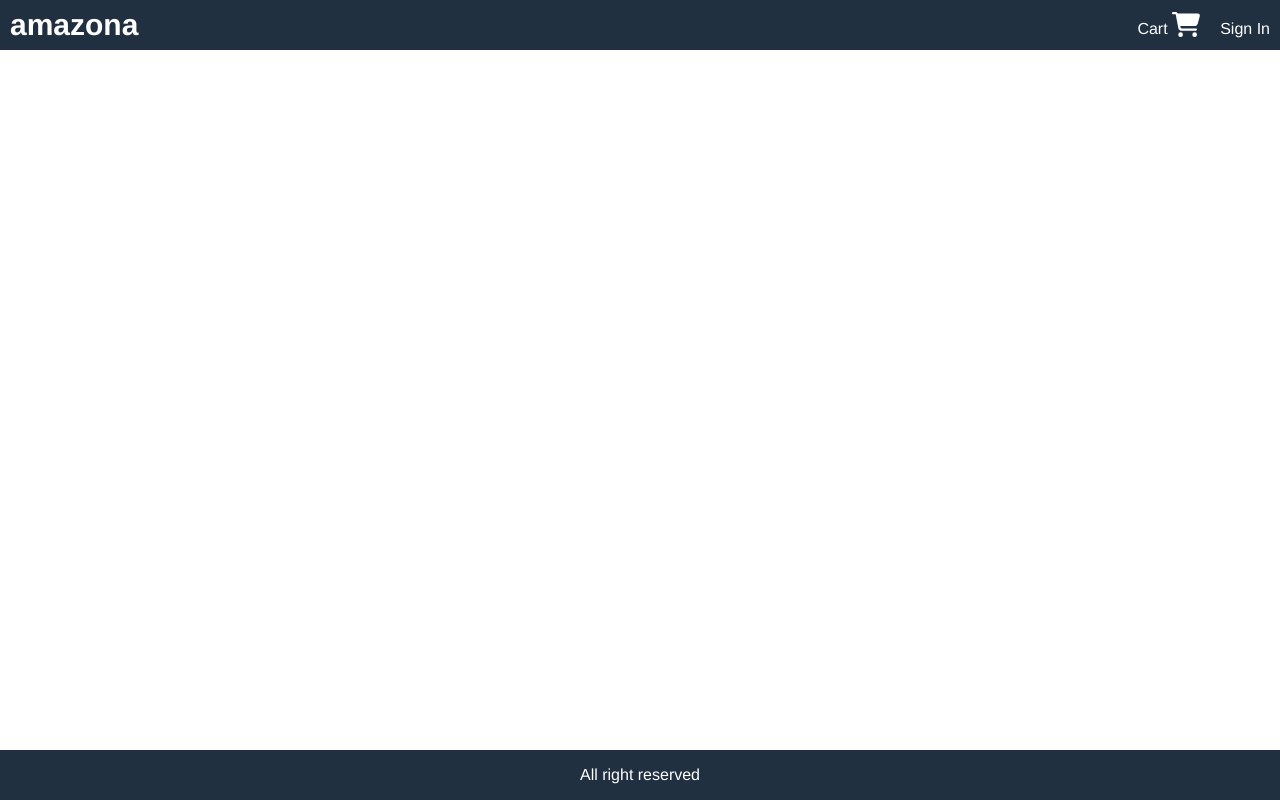
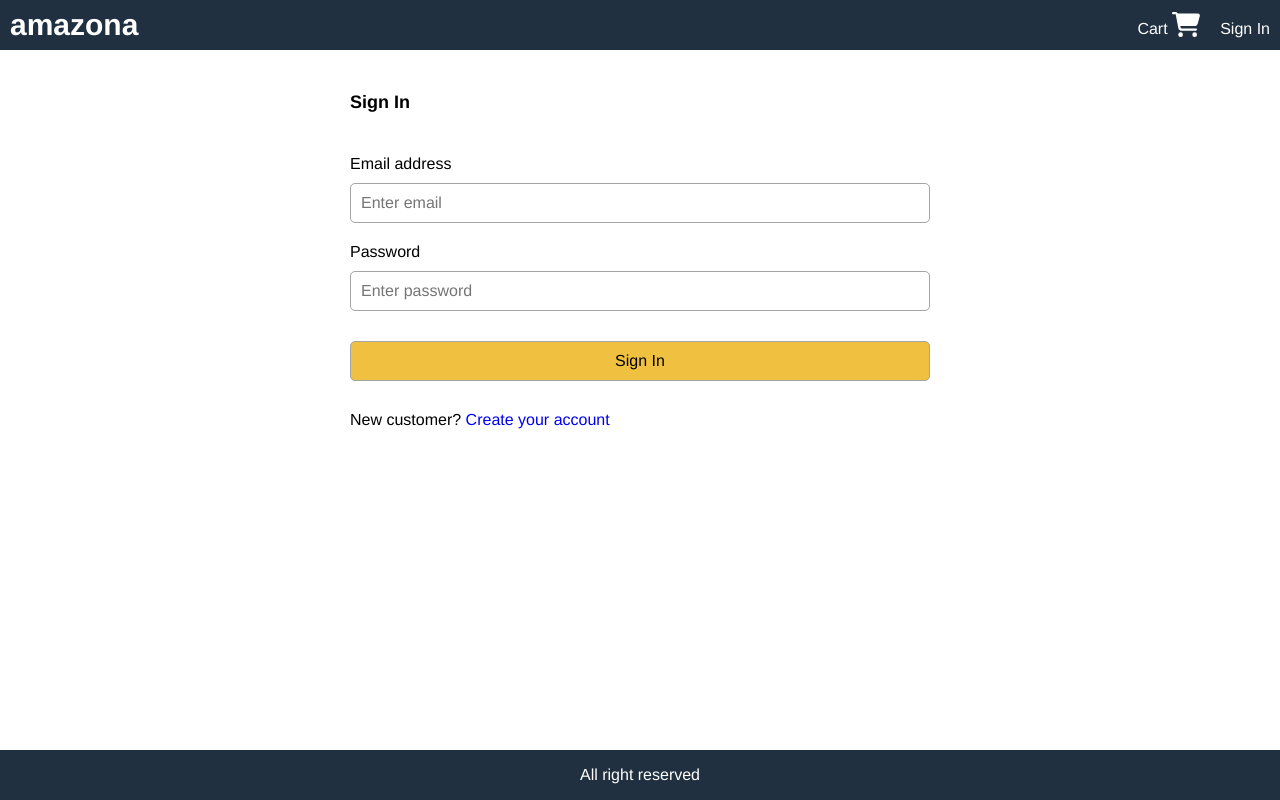
Before and after one commit to VoVanToan26/WEB_AMAZONE, a React (Create React App) app in the folder frontend/: page /signin in a window 1280 px wide. Built offline with nearby package versions, Linux system fonts and the light colour scheme.

Commit message:
8.2 8.3 Implement Sign-In Action

```diff
--- a/frontend/src/App.js
+++ b/frontend/src/App.js
@@ -1,14 +1,21 @@
 import React from 'react';
 import { BrowserRouter as Router, Link, Route, Routes } from 'react-router-dom';
 import { publicRoutes } from '~/routes';
-import { useSelector } from 'react-redux';
+import { useDispatch, useSelector } from 'react-redux';
 import { FontAwesomeIcon } from '@fortawesome/react-fontawesome';
-import { faCartShopping } from '@fortawesome/free-solid-svg-icons';
+import { faCaretDown, faCartShopping } from '@fortawesome/free-solid-svg-icons';
+import { signout } from './actions/userActions';
 function App() {
   // add count cart
   const cart = useSelector((state) => state.cart);
   const { cartItems } = cart;
+  const userSignin = useSelector((state) => state.userSignin);
+  const { userInfo } = userSignin;
 
+  const dispatch = useDispatch();
+  const signoutHandler = () => {
+    dispatch(signout());
+  };
   return (
     <Router>
       <div className="grid-container">
@@ -16,14 +23,32 @@
           <div>
             <Link className="brand" to="./">amazona</Link>
           </div>
-          <div className='Carrt' style={{position:'relative'}}>
+          <div className='Carrt' style={{ position: 'relative' }}>
             <Link to="/cart">
-              Cart <FontAwesomeIcon style={{ 'fontSize': '2.5rem' }} icon={faCartShopping}/>
+              Cart <FontAwesomeIcon style={{ 'fontSize': '2.5rem' }} icon={faCartShopping} />
               {cartItems.length > 0 && (
-                <span style={{ position: 'relative', top:'-1rem' }} className="badge">{cartItems.length}</span>
+                <span style={{ position: 'relative', top: '-1rem' }} className="badge">{cartItems.length}</span>
               )}
             </Link>
-            <Link to="/signin">Sign In</Link>
+            {
+              userInfo
+                ? (<div className='dropdown'>
+                  <Link to="#">
+                    {userInfo.name}
+                    <FontAwesomeIcon icon={faCaretDown} />
+                  </Link>
+                  <ul className="dropdown-content">
+                    <li>
+                      <Link to="#signout" onClick={signoutHandler}>
+                        Sign Out
+                      </Link>
+                    </li>
+                  </ul>
+                  (</div>
+                )
+                : (<Link to="/signin">Sign In</Link>)
+            }
+
           </div>
         </header>
         <main>
--- a/frontend/src/Pages/Product/ProductPage.js
+++ b/frontend/src/Pages/Product/ProductPage.js
@@ -9,9 +9,7 @@
 const ProductPage = () => {
     //dispatch() is the method used to dispatch actions and trigger state changes to the store. react-redux is simply trying to give you convenient access to it
     const dispatch = useDispatch();
-    console.log('dispatch', dispatch)
     var props = useParams();
-    console.log('props', props)
     const productId = props.id;
     const [qty, setQty] = useState(1);
     //useSelector lấy state từ Redux store bằng cách sử dụng một selector function làm tham số đầu vào
--- /dev/null
+++ b/frontend/src/Pages/Signin/SigninPage.js
@@ -0,0 +1,75 @@
+import React, { useEffect, useState } from 'react';
+import { useDispatch, useSelector } from 'react-redux';
+import { Link, useNavigate, useParams } from 'react-router-dom';
+import { signin } from '~/actions/userActions';
+import Loadingbox from '~/compenents/Loadingbox';
+import Messagebox from '~/compenents/Messagebox';
+
+export default function SigninPage() {
+    var props = useParams();
+    const dispatch = useDispatch();
+    const navigate = useNavigate();
+
+    const [email, setEmail] = useState('');
+    const [password, setPassword] = useState('');
+
+    const redirect = props.length ? `/redirect=${props.redirect}` : '/';
+    console.log('redirect', redirect);
+    const userSignin = useSelector((state) => state.userSignin);
+    const { userInfo, loading, error } = userSignin;
+
+
+    const submitHandler = (e) => {
+        e.preventDefault();
+        // TODO: sign in action
+        dispatch(signin(email, password));
+    };
+    useEffect(() => {
+        if (userInfo) {
+            navigate(redirect)
+        }
+    }, [navigate, redirect, userInfo]);
+    return (
+        <div>
+            <form className="form" onSubmit={submitHandler}>
+                <div>
+                    <h1>Sign In</h1>
+                </div>
+                {loading && <Loadingbox></Loadingbox>}
+                {error && <Messagebox variant="danger">{error}</Messagebox>}
+                <div>
+                    <label htmlFor="email">Email address</label>
+                    <input
+                        type="email"
+                        id="email"
+                        placeholder="Enter email"
+                        required
+                        onChange={(e) => setEmail(e.target.value)}
+                    ></input>
+                </div>
+                <div>
+                    <label htmlFor="password">Password</label>
+                    <input
+                        type="password"
+                        id="password"
+                        placeholder="Enter password"
+                        required
+                        onChange={(e) => setPassword(e.target.value)}
+                    ></input>
+                </div>
+                <div>
+                    <label />
+                    <button className="primary" type="submit">
+                        Sign In
+                    </button>
+                </div>
+                <div>
+                    <label />
+                    <div>
+                        New customer? <Link to="/register">Create your account</Link>
+                    </div>
+                </div>
+            </form>
+        </div>
+    );
+}
--- /dev/null
+++ b/frontend/src/Pages/Signin/index.js
@@ -0,0 +1 @@
+export { default } from './SigninPage'
--- /dev/null
+++ b/frontend/src/actions/userActions.js
@@ -0,0 +1,32 @@
+import Axios from 'axios';
+import {
+    USER_SIGNIN_FAIL,
+    USER_SIGNIN_REQUEST,
+    USER_SIGNIN_SUCCESS,
+    USER_SIGNOUT,
+} from '../constants/userConstants';
+
+export const signin = (email, password) => async (dispatch) => {
+    dispatch({ type: USER_SIGNIN_REQUEST, payload: { email, password } });
+    try {
+        // recive data from api
+        const { data } = await Axios.post('/api/users/signin', { email, password });
+        // dispatch the data type success and payload
+        dispatch({ type: USER_SIGNIN_SUCCESS, payload: data });
+        // save localStorage key userinfro= data
+        localStorage.setItem('userInfo', JSON.stringify(data));
+    } catch (error) {
+        dispatch({
+            type: USER_SIGNIN_FAIL,
+            payload:
+                error.response && error.response.data.message
+                    ? error.response.data.message
+                    : error.message,
+        });
+    }
+};
+export const signout = () => (dispatch) => {
+    localStorage.removeItem('userInfo');
+    localStorage.removeItem('cartItems');
+    dispatch({ type: USER_SIGNOUT });
+};
--- a/frontend/src/config/routes.js
+++ b/frontend/src/config/routes.js
@@ -3,6 +3,7 @@
     cart: '/cart/:id',
     cartAll: '/cart',
     home: '/',
+    signin: '/signin',
     // profile: '/@:nickname',
     // Upload: '/upload',
     // search: '/search',
--- /dev/null
+++ b/frontend/src/constants/userConstants.js
@@ -0,0 +1,4 @@
+export const USER_SIGNIN_REQUEST = 'USER_SIGNIN_REQUEST';
+export const USER_SIGNIN_SUCCESS = 'USER_SIGNIN_SUCCESS';
+export const USER_SIGNIN_FAIL = 'USER_SIGNIN_FAIL';
+export const USER_SIGNOUT = 'USER_SIGNOUT';
--- /dev/null
+++ b/frontend/src/reducers/userReducer.js
@@ -0,0 +1,21 @@
+import {
+    USER_SIGNIN_FAIL,
+    USER_SIGNIN_REQUEST,
+    USER_SIGNIN_SUCCESS,
+    USER_SIGNOUT,
+} from '../constants/userConstants';
+
+export const userSigninReducer = (state = {}, action) => {
+    switch (action.type) {
+        case USER_SIGNIN_REQUEST:
+            return { loading: true };
+        case USER_SIGNIN_SUCCESS:
+            return { loading: false, userInfo: action.payload };
+        case USER_SIGNIN_FAIL:
+            return { loading: false, error: action.payload };
+        case USER_SIGNOUT:
+            return {};
+        default:
+            return state;
+    }
+};
--- a/frontend/src/routes/routes.js
+++ b/frontend/src/routes/routes.js
@@ -2,6 +2,7 @@
 import HomePage from '~/Pages/Home';
 import ProductPage from '~/Pages/Product';
 import CartPage from '~/Pages/Cart';
+import SigninPage from '~/Pages/Signin';
 
 
 
@@ -15,6 +16,7 @@
     { path: config.routes.product, component: ProductPage },
     { path: config.routes.cart, component: CartPage },
     { path: config.routes.cartAll, component: CartPage },
+    { path: config.routes.signin, component: SigninPage },
 
 ];
 console.log('publicRoutes', publicRoutes);
--- a/frontend/src/store.js
+++ b/frontend/src/store.js
@@ -2,18 +2,26 @@
 import thunk from 'redux-thunk';
 import { productDetailsReducer, productListReducer } from './reducers/productReducers';
 import { cartReducer } from './reducers/cartReducer';
+import { userSigninReducer } from './reducers/userReducer';
 
 const initialState = {
+    userSignin: {
+        userInfo: localStorage.getItem('userInfo')
+            ? JSON.parse(localStorage.getItem('userInfo'))
+            : null,
+    },
     cart: {
         cartItems: localStorage.getItem('cartItems')
             ? JSON.parse(localStorage.getItem('cartItems'))
             : [],
     },
+
 };
 const reducer = combineReducers({
     productList: productListReducer,
     productDetails: productDetailsReducer,
-    cart: cartReducer
+    cart: cartReducer,
+    userSignin: userSigninReducer,
 });
 const composeEnhancer = window.__REDUX_DEVTOOLS_EXTENSION_COMPOSE__ || compose;
 const store = createStore(
```
Also changed, not shown: 1 other file (tests, documents, lock files or other folders).
